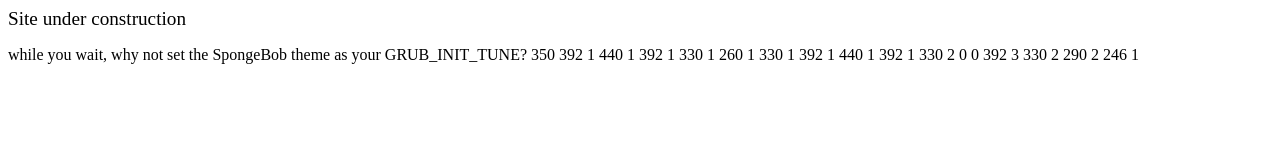
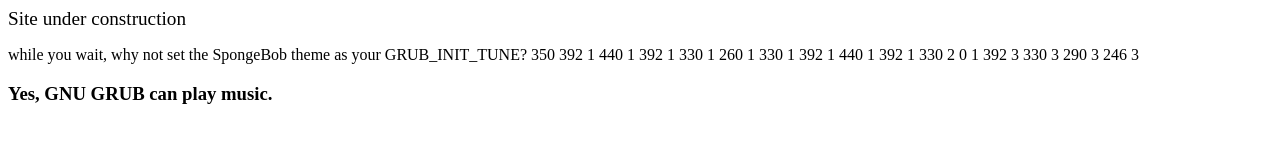
Before and after one commit to ajshout/ajshout.github.io, a plain HTML site: page index.html in a window 1280 px wide. Drawn offline with Linux system fonts and the light colour scheme.

Commit message:
Update index.html

```diff
--- a/index.html
+++ b/index.html
@@ -2,6 +2,7 @@
   <body>
 <big>Site under construction</big>
 <p>while you wait, why not set the SpongeBob theme as your GRUB_INIT_TUNE?
-350 392 1 440 1 392 1 330 1 260 1 330 1 392 1 440 1 392 1 330 2 0 0 392 3 330 2 290 2 246 1 </p>
-  </body>
+350 392 1 440 1 392 1 330 1 260 1 330 1 392 1 440 1 392 1 330 2 0 1 392 3 330 3 290 3 246 3 </p>
+<h3>Yes, GNU GRUB can play music.</h3>
+</body>
 </html>
```
